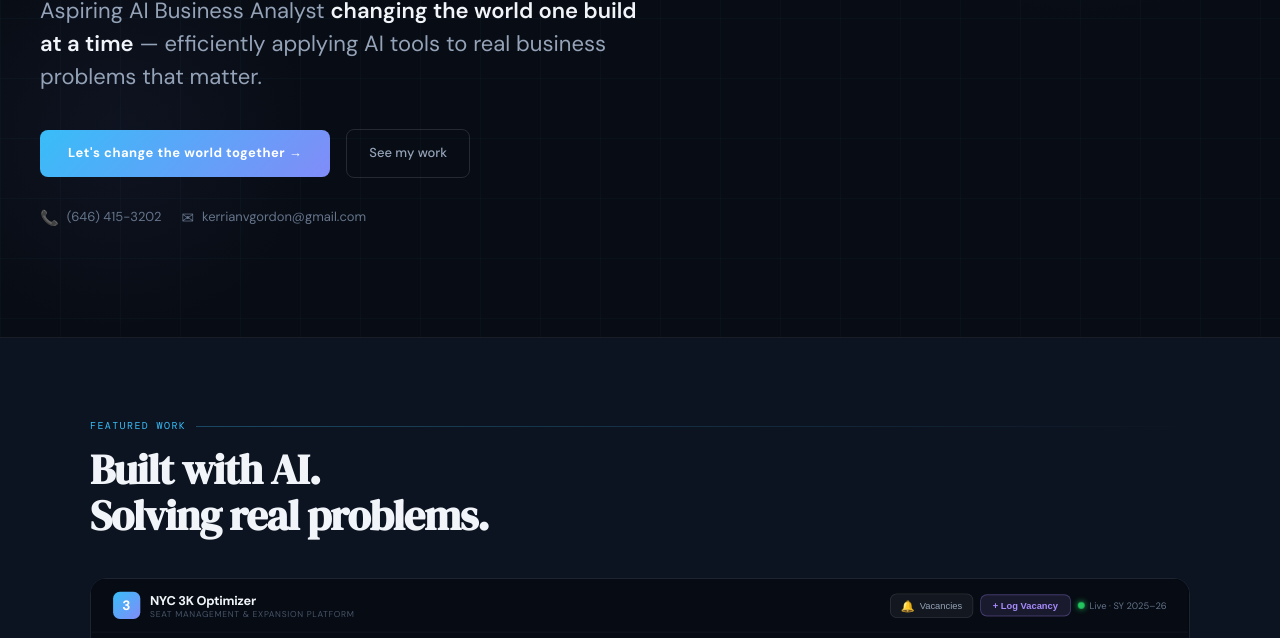
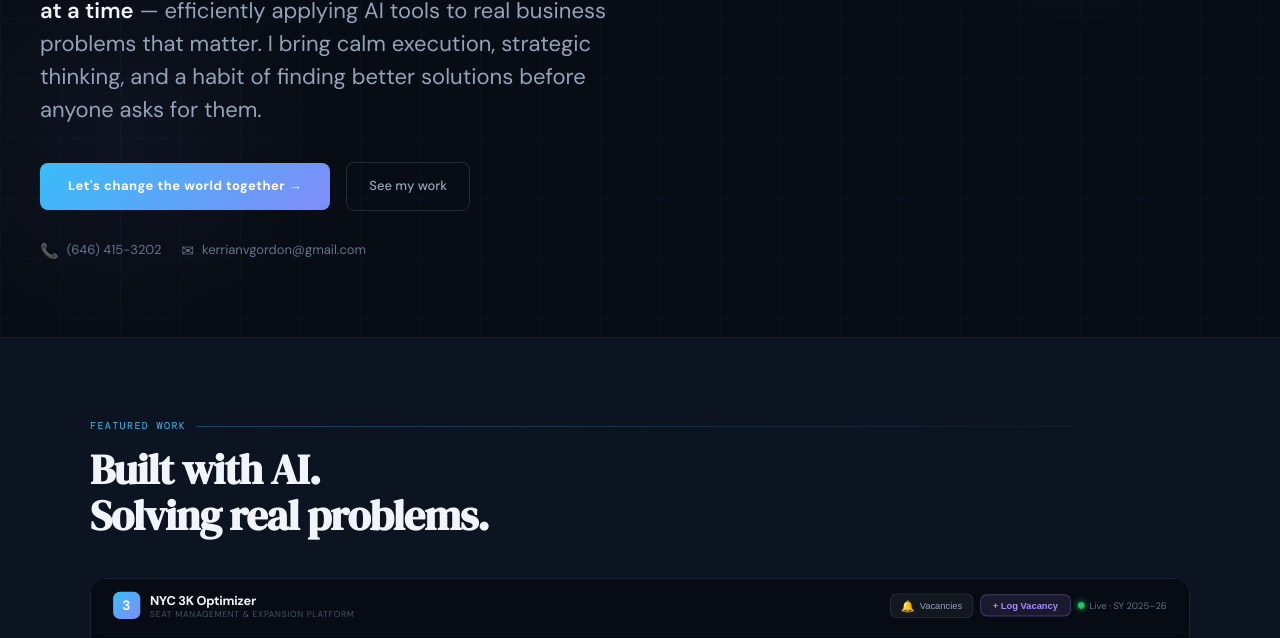
Before and after one commit to kerrian-gordon/portfolio-page, a plain HTML site: page index.html in a window 1280 px wide. Shown: the part 462-1100 px from the top of the page. Drawn offline with nearby package versions, Linux system fonts and the light colour scheme.

Commit message:
Add What I Bring Statement to Hero Section

```diff
--- a/index.html
+++ b/index.html
@@ -445,6 +445,8 @@ footer{
     <p class="hero-role fade-up-3">
       Aspiring AI Business Analyst <em>changing the world one build at a time</em> —
       efficiently applying AI tools to real business problems that matter.
+      I bring calm execution, strategic thinking, and a habit of finding better
+      solutions before anyone asks for them.
     </p>
     <div class="hero-cta-row fade-up-3">
       <a href="#contact" class="btn-primary">Let's change the world together →</a>
```
